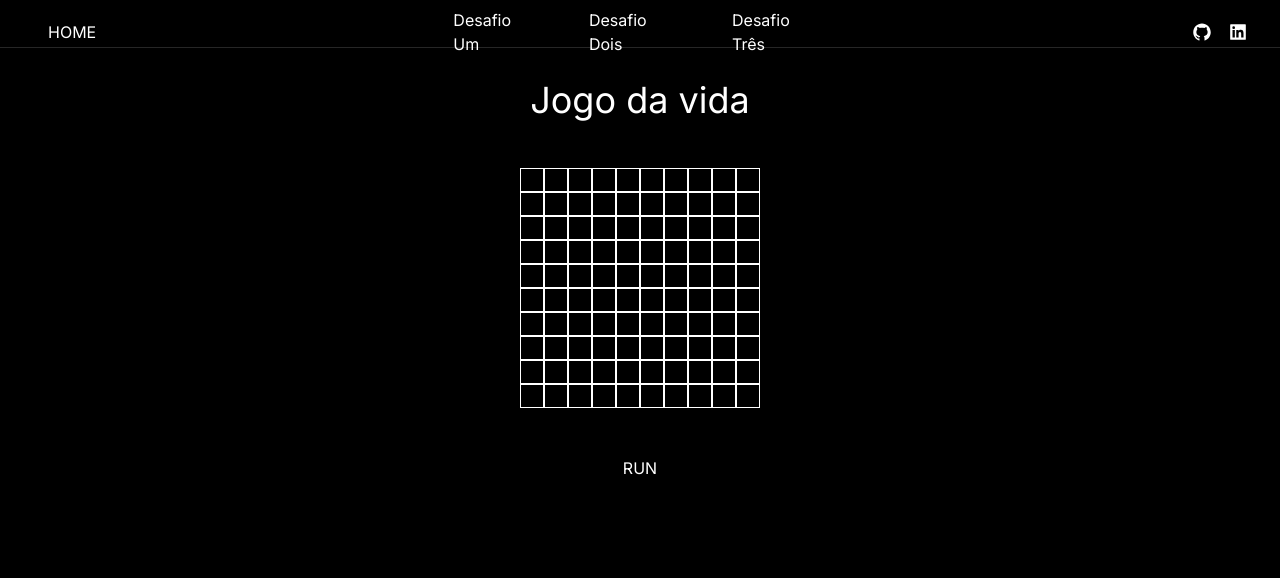
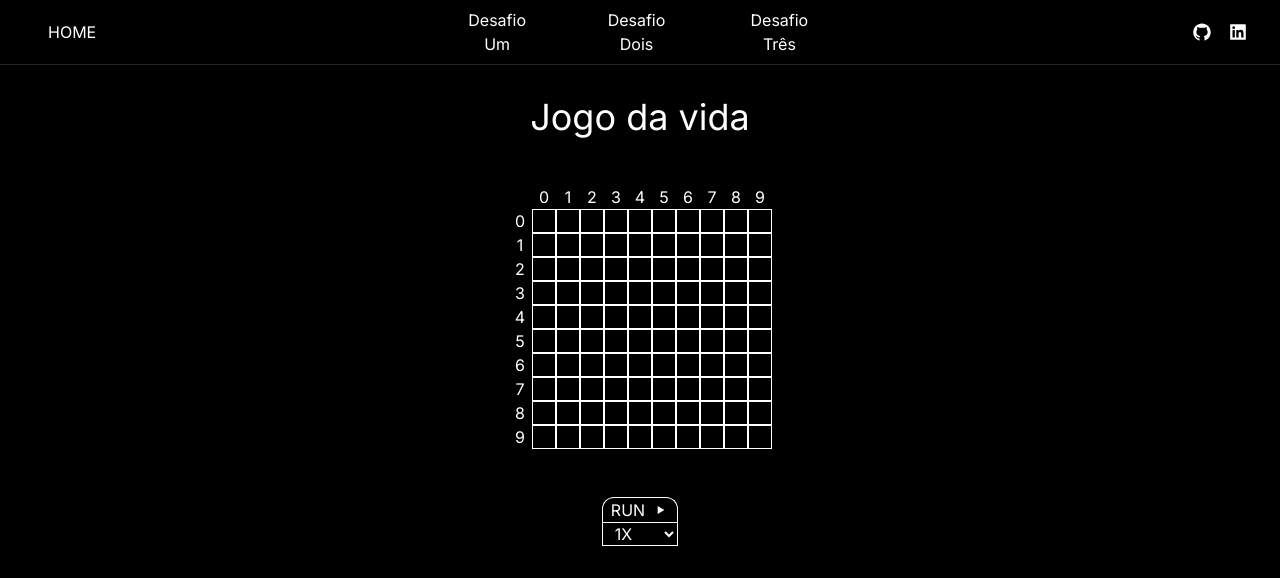
Before and after one commit to imLymei/desafios-rdo, a Next.js app: page /desafio-dois in a window 1280 px wide. Shown: the top 578 px of the page. Built offline with nearby package versions, Linux system fonts and the light colour scheme.

Commit message:
feat: finalized challenge two

```diff
--- a/app/desafio-dois/page.tsx
+++ b/app/desafio-dois/page.tsx
@@ -1,6 +1,13 @@
 'use client';
 
-import { useState } from 'react';
+import React, { useRef, useState } from 'react';
+import { BiPause, BiPlay } from 'react-icons/bi';
+
+type toChangeType = {
+	row: number;
+	column: number;
+	value: number;
+};
 
 function Page() {
 	const defaultBoard = [
@@ -19,26 +26,107 @@ function Page() {
 	const [board, setBoard] = useState<number[][]>(defaultBoard);
 	const [gameState, setGameState] = useState<string>('idle');
 	const [gameId, setGameId] = useState<any>(undefined);
+	const speed = useRef<number>(1000);
 
 	function handleClick(rowNumber: number, columnNumber: number, data: number) {
 		let newBoard = board.slice(0);
-		newBoard[rowNumber][columnNumber] = 1;
+		if (newBoard[rowNumber][columnNumber] == 1) newBoard[rowNumber][columnNumber] = 0;
+		else newBoard[rowNumber][columnNumber] = 1;
 
 		setBoard(newBoard);
 	}
 
+	function handleGameStateChange() {
+		setGameState((data) => {
+			if (data == 'paused') return 'run';
+			else return 'paused';
+		});
+	}
+
+	function handleSpeedChange(event: React.ChangeEvent<HTMLSelectElement>) {
+		speed.current = parseInt(event.target.value);
+		if (gameState == 'run') {
+			clearInterval(gameId);
+			setGameId(undefined);
+
+			const id = setInterval(runGame, speed.current);
+			setGameId(id);
+		}
+	}
+
 	function runGame() {
-		console.log('RUN');
+		// vizinhos == 3 -> nova célula
+		// vizinhos < 2  -> célula morre *
+		// vizinhos > 3 -> célula morre *
+		// vizinhos == 2 ou 3 -> célula continua *
+
+		let newBoard = board.slice(0);
+
+		let toChange: toChangeType[] = [];
+
+		newBoard.map((row, rowIndex) =>
+			row.map((data, columnIndex) => {
+				let neighbors = 0;
+
+				let hasTop = false;
+				let hasLeft = false;
+				let hasBottom = false;
+				let hasRight = false;
+
+				if (columnIndex > 0) {
+					hasLeft = true;
+				}
+				if (columnIndex < row.length - 1) {
+					hasRight = true;
+				}
+				if (rowIndex > 0) {
+					hasTop = true;
+				}
+				if (rowIndex < newBoard.length - 1) {
+					hasBottom = true;
+				}
+
+				// Horizontal
+				if (hasLeft && board[rowIndex][columnIndex - 1] == 1) neighbors++;
+				if (hasRight && board[rowIndex][columnIndex + 1] == 1) neighbors++;
+
+				// Vertical
+				if (hasTop && board[rowIndex - 1][columnIndex] == 1) neighbors++;
+				if (hasBottom && board[rowIndex + 1][columnIndex] == 1) neighbors++;
+
+				// Diagonal
+				if (hasTop && hasLeft && board[rowIndex - 1][columnIndex - 1] == 1) neighbors++;
+				if (hasTop && hasRight && board[rowIndex - 1][columnIndex + 1] == 1) neighbors++;
+				if (hasBottom && hasLeft && board[rowIndex + 1][columnIndex - 1] == 1) neighbors++;
+				if (hasBottom && hasRight && board[rowIndex + 1][columnIndex + 1] == 1) neighbors++;
+
+				if (board[rowIndex][columnIndex] == 1) {
+					if (neighbors < 2 || neighbors > 3) {
+						toChange.push({ row: rowIndex, column: columnIndex, value: 0 });
+					}
+				} else {
+					if (neighbors == 3) {
+						toChange.push({ row: rowIndex, column: columnIndex, value: 1 });
+					}
+				}
+			})
+		);
+
+		toChange.forEach((data) => {
+			newBoard[data.row][data.column] = data.value;
+		});
+
+		setBoard(newBoard);
 	}
 
 	if (gameState == 'run') {
 		if (gameId == undefined) {
-			const id = setInterval(runGame, 1000);
+			const id = setInterval(runGame, speed.current);
 			setGameId(id);
 		}
 	} else {
 		if (gameId != undefined) {
-			console.log('CLEART');
+			console.log('CLEAR');
 			clearInterval(gameId);
 			setGameId(undefined);
 		}
@@ -47,20 +135,71 @@ function Page() {
 	return (
 		<div className='flex flex-col items-center gap-12 p-8'>
 			<h1 className='text-4xl'>Jogo da vida</h1>
-			<div className='grid grid-cols-10'>
-				{board.map((row, rowNumber) =>
-					row.map((data, columnNumber) => (
+			<div className='grid grid-cols-11 text-center'>
+				<p></p>
+				<p>0</p>
+				<p>1</p>
+				<p>2</p>
+				<p>3</p>
+				<p>4</p>
+				<p>5</p>
+				<p>6</p>
+				<p>7</p>
+				<p>8</p>
+				<p>9</p>
+				{board.map((row, rowNumber) => (
+					<>
+						<p key={rowNumber}>{rowNumber}</p>
+						{row.map((data, columnNumber) => (
 							<div
 								key={`${rowNumber}${columnNumber}`}
 								onClick={() => {
 									handleClick(rowNumber, columnNumber, data);
 								}}
-							className={`h-6 w-6 border-[0.5px] cursor-pointer border-white ${data == 1 ? 'bg-white' : ''}`}
+								className={`h-6 w-6 border-[0.5px] cursor-pointer border-white ${
+									data == 1 ? 'bg-white' : ''
+								}`}
 							/>
-					))
+						))}
+					</>
+				))}
+			</div>
+			<div className='flex flex-col'>
+				<button
+					className='flex justify-center items-center gap-2 px-2 border border-b-0 border-white rounded-t-xl hover:bg-white/10'
+					onClick={handleGameStateChange}>
+					{gameState == 'run' ? (
+						<>
+							<p>PAUSE</p>
+							<BiPause />
+						</>
+					) : (
+						<>
+							<p>RUN</p>
+							<BiPlay />
+						</>
 					)}
+				</button>
+				<select
+					onChange={handleSpeedChange}
+					className='flex justify-center items-center gap-2 px-2 border border-t-[0.5px] border-white bg-transparent hover:bg-white/10 outline-none'>
+					<option value={1000} className='bg-black'>
+						1X
+					</option>
+					<option value={500} className='bg-black'>
+						2X
+					</option>
+					<option value={200} className='bg-black'>
+						5X
+					</option>
+					<option value={100} className='bg-black'>
+						10X
+					</option>
+					<option value={50} className='bg-black'>
+						20X
+					</option>
+				</select>
 			</div>
-			<button onClick={() => setGameState('pause')}>RUN</button>
 		</div>
 	);
 }
--- a/app/desafio-um/page.tsx
+++ b/app/desafio-um/page.tsx
@@ -107,12 +107,20 @@ function Page() {
 
 	return (
 		<div className='flex flex-col items-center gap-12 p-8'>
-			<h1 className='text-4xl'>Conversor de números romanos</h1>
+			<h1 className='text-4xl text-center'>Conversor de números romanos</h1>
 
-			<form onSubmit={handleCalc} className='relative flex flex-col gap-4 p-4 border border-white rounded-sm'>
+			<div className='relative w-fit mx-auto '>
+				<form
+					onSubmit={handleCalc}
+					className='relative flex flex-col gap-4 p-4 border border-white rounded-t-sm'>
 					<div>
 						<p>Número</p>
-					<input required name='number' className='outline-none text-black p-1 rounded-sm' />
+						<input
+							required
+							name='number'
+							className='outline-none p-1 border border-white rounded-sm bg-black'
+							placeholder='XVI ou 16'
+						/>
 					</div>
 					<div className='flex flex-col gap-1'>
 						<p className='text-center'>Converter para:</p>
@@ -128,10 +136,10 @@ function Page() {
 						</div>
 					</div>
 					<button className='px-4 py-2 border border-white rounded-sm'>Calcular</button>
-				<p className='absolute top-2 right-2 flex justify-center items-center border border-white rounded-3xl hover:rounded-md transition-all duration-300 w-6 h-6 cursor-pointer peer'>
+					<p className='absolute top-2 right-2 flex justify-center items-center text-slate-400 border border-slate-600 rounded-3xl hover:rounded-md transition-all duration-300 w-6 h-6 cursor-pointer peer'>
 						?
 					</p>
-				<div className='absolute scale-0 peer-hover:scale-100 origin-top-left transition top-4 -right-4 translate-x-full p-2 border border-white rounded-sm'>
+					<div className='absolute scale-0 peer-hover:scale-100 origin-top-left transition top-10 right-8 backdrop-blur-sm bg-black/20 sm:-right-4 translate-x-full p-2 border border-slate-600 text-slate-500 rounded-sm'>
 						<p>M = 1000</p>
 						<p>D = 500</p>
 						<p>C = 100</p>
@@ -141,9 +149,11 @@ function Page() {
 						<p>I = 1</p>
 					</div>
 				</form>
-			<p>
-				Resultado: <span className={typeof result == 'string' ? 'font-serif' : ''}>{result}</span>
-			</p>
+				<div className='flex justify-between items-center p-2 border border-t-0 w-full border-white rounded-b-sm'>
+					<p>Resultado:</p>
+					<p className={typeof result == 'string' ? 'font-serif' : ''}>{result}</p>
+				</div>
+			</div>
 		</div>
 	);
 }
--- a/components/Navbar.tsx
+++ b/components/Navbar.tsx
@@ -4,12 +4,12 @@ import { AiFillGithub, AiFillLinkedin } from 'react-icons/ai';
 
 function Navbar() {
 	return (
-		<nav className='h-12 grid grid-cols-3 items-center px-8 border-b border-neutral-800'>
-			<Link href={'/'} className='px-4 py-2 w-fit hover:text-slate-400 transition'>
+		<nav className='grid grid-cols-3 items-center px-8 border-b border-neutral-800 text-center'>
+			<Link href={'/'} className='max-sm:hidden px-4 py-2 w-fit hover:text-slate-400 transition'>
 				HOME
 			</Link>
 
-			<div className='flex justify-center gap-4'>
+			<div className='flex justify-center max-sm:col-span-2 sm:gap-4'>
 				<Link href={'/desafio-um'} className='px-4 py-2 hover:text-slate-400 transition'>
 					Desafio Um
 				</Link>
@@ -20,7 +20,7 @@ function Navbar() {
 					Desafio Três
 				</Link>
 			</div>
-			<div className='flex justify-end items-center gap-4'>
+			<div className='flex justify-end items-center gap-2 sm:gap-4'>
 				<Link
 					href={'https://github.com/imLymei/'}
 					className='hover:text-slate-400 transition'
```
Lines whose indentation alone changed are shown as unchanged.
